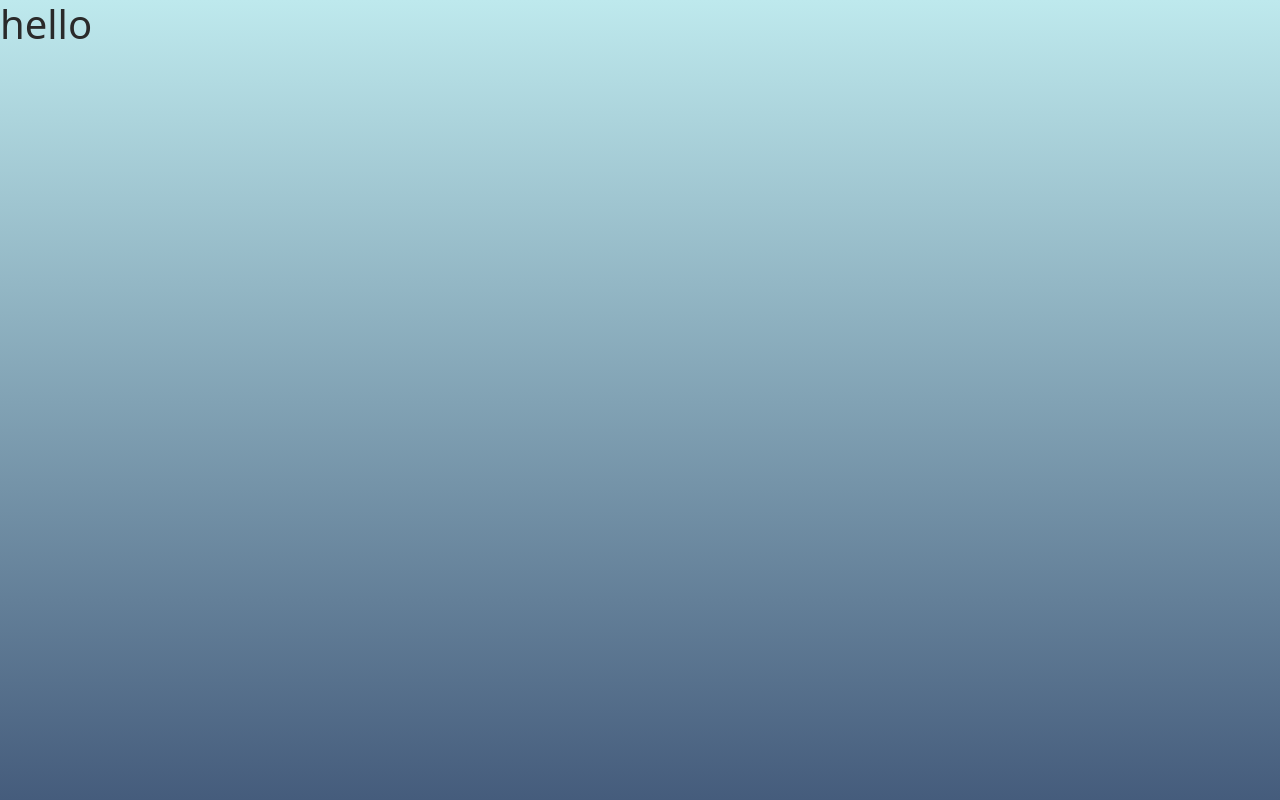
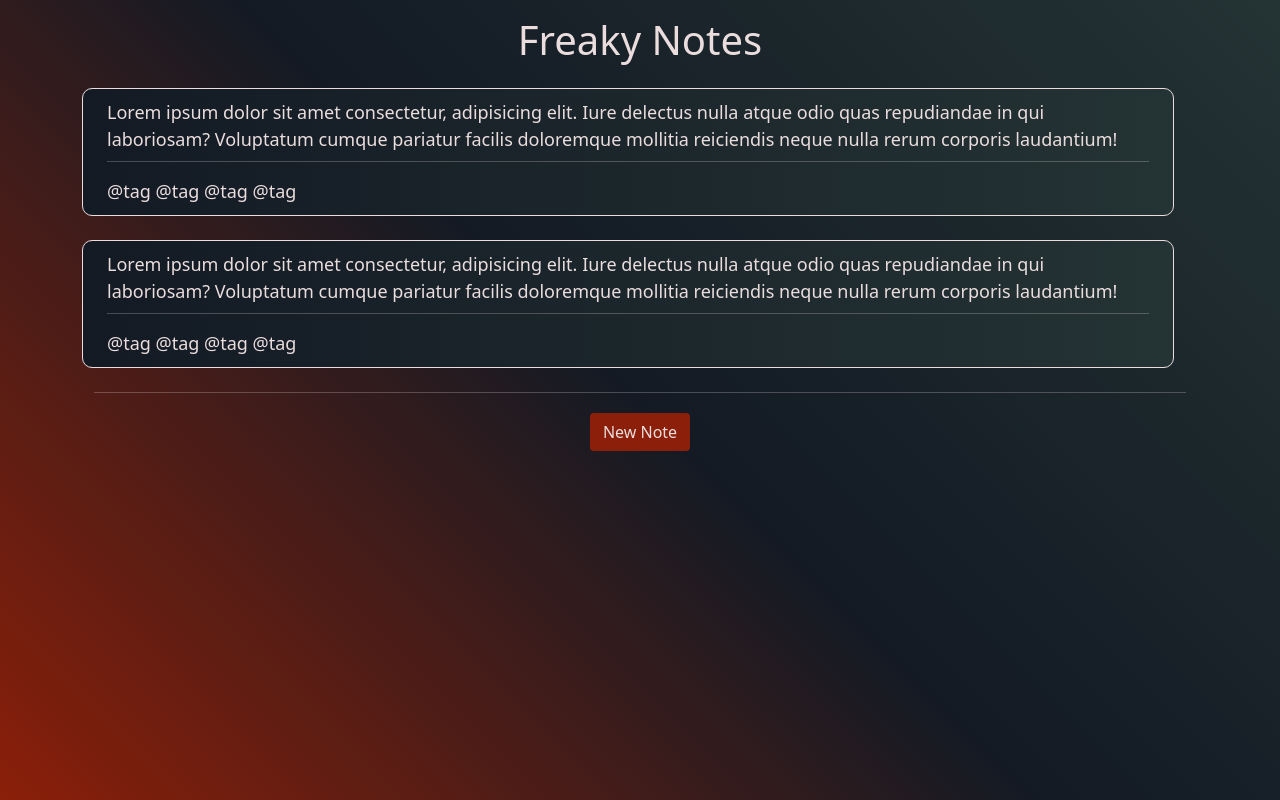
Before and after one commit to DimaPekutko/freakynotes, a React (Create React App) app: page / in a window 1280 px wide. Built offline with nearby package versions, Linux system fonts and the light colour scheme.

Commit message:
update theme styles

```diff
--- a/package.json
+++ b/package.json
@@ -10,11 +10,13 @@
     "@types/node": "^16.11.41",
     "@types/react": "^18.0.12",
     "@types/react-dom": "^18.0.5",
+    "autoprefixer": "10.4.5",
     "bootstrap": "^5.1.3",
     "node-sass": "^7.0.1",
     "react": "^18.2.0",
     "react-dom": "^18.2.0",
     "react-scripts": "5.0.1",
+    "sass": "^1.52.3",
     "typescript": "^4.7.3",
     "web-vitals": "^2.1.4"
   },
--- a/src/components/App/App.tsx
+++ b/src/components/App/App.tsx
@@ -1,10 +1,49 @@
 import React from 'react';
-import './App.scss';
+import './../../styles/App.scss';
+
+
 
 function App() {
+
+  const mouseEnterHandler = (event: React.MouseEvent<HTMLTextAreaElement>) => {
+    const element = (event.target as HTMLTextAreaElement)
+    element.style.height = String(element.scrollHeight) + "px";
+  };
+
+  const mouseLeaveHandler = (event: React.MouseEvent<HTMLTextAreaElement>) => {
+    const element = (event.target as HTMLTextAreaElement)
+    element.style.height = "100%";
+  };
+
   return (
-    <div className="App">
-        <h1>hello</h1>
+    <div className="App container">
+        <h1 className='text-center pt-3'>Freaky Notes</h1>
+        <div className="container catalog_wrap">
+          <div className="row note_item container my-4">
+              <div className="row mb-2">
+                Lorem ipsum dolor sit amet consectetur, adipisicing elit. Iure delectus nulla atque odio quas repudiandae in qui laboriosam? Voluptatum cumque pariatur facilis doloremque mollitia reiciendis neque nulla rerum corporis laudantium!
+              </div>
+              <hr />
+              <div className="row tags my-0">
+                @tag @tag @tag @tag
+              </div>
+          </div>
+          <div className="row note_item container my-4">
+              <div className="row mb-2">
+                Lorem ipsum dolor sit amet consectetur, adipisicing elit. Iure delectus nulla atque odio quas repudiandae in qui laboriosam? Voluptatum cumque pariatur facilis doloremque mollitia reiciendis neque nulla rerum corporis laudantium!
+              </div>
+              <hr />
+              <div className="row tags my-0">
+                @tag @tag @tag @tag
+              </div>
+          </div>
+          <hr />
+          <div className="row d-flex justify-content-center">
+            <div className="col-12 d-flex justify-content-center mt-1">
+              <button className="btn">New Note</button>
+            </div>
+          </div>
+        </div>
     </div>
   );
 }
--- a/src/index.scss
+++ /dev/null
@@ -1,12 +0,0 @@
-$primary_clr: rgb(42, 42, 42);
-$secondary_clr: rgb(190, 233, 237);
-$sec2_clr: rgb(69, 92, 124);
-
-@import "~bootstrap/scss/bootstrap";
-
-
-body {
-    color: $primary_clr;
-    background: linear-gradient($secondary_clr, $sec2_clr);
-    min-height: 100vh;
-}
--- a/src/index.tsx
+++ b/src/index.tsx
@@ -2,7 +2,8 @@ import React from 'react';
 import ReactDOM from 'react-dom/client';
 import App from './components/App/App';
 
-import "./index.scss"
+import "bootstrap/dist/css/bootstrap.min.css";
+import "./styles/index.scss";
 
 const root = ReactDOM.createRoot(
   document.getElementById('root') as HTMLElement
--- /dev/null
+++ b/src/styles/App.scss
@@ -0,0 +1,15 @@
+@import "./index.scss";
+
+.note_item {
+    background: linear-gradient(90deg, $sec2_clr, $secondary_clr);
+    cursor: pointer;
+    border: 1px solid $primary_clr;
+    border-radius: 10px;
+    margin-bottom: 10px;
+    padding: 10px;
+}
+
+.note_item:hover {
+    background: $sec2_clr;
+    border-width: 2px;
+}
--- /dev/null
+++ b/src/styles/index.scss
@@ -0,0 +1,24 @@
+$primary_clr: #ebdddd;
+$secondary_clr: #243334;
+$sec2_clr: #131a24;
+$contrast_clr: #f94200;
+$contrast2_clr: #8b1f09;
+$font_size: 18px;
+
+body {
+    color: $primary_clr;
+    font-size: $font_size;
+    background: linear-gradient(45deg, $contrast2_clr, $sec2_clr, $secondary_clr);
+    min-height: 100vh;
+}
+
+.btn {
+    background: $contrast2_clr;
+    // border: 2px solid $primary_clr;
+    color: $primary_clr;
+}
+
+.btn:hover {
+    background: $contrast_clr;
+    color: $primary_clr;
+}
```
Also changed, not shown: src/components/App/App.scss (deleted), 1 other file (tests, documents, lock files or other folders).
